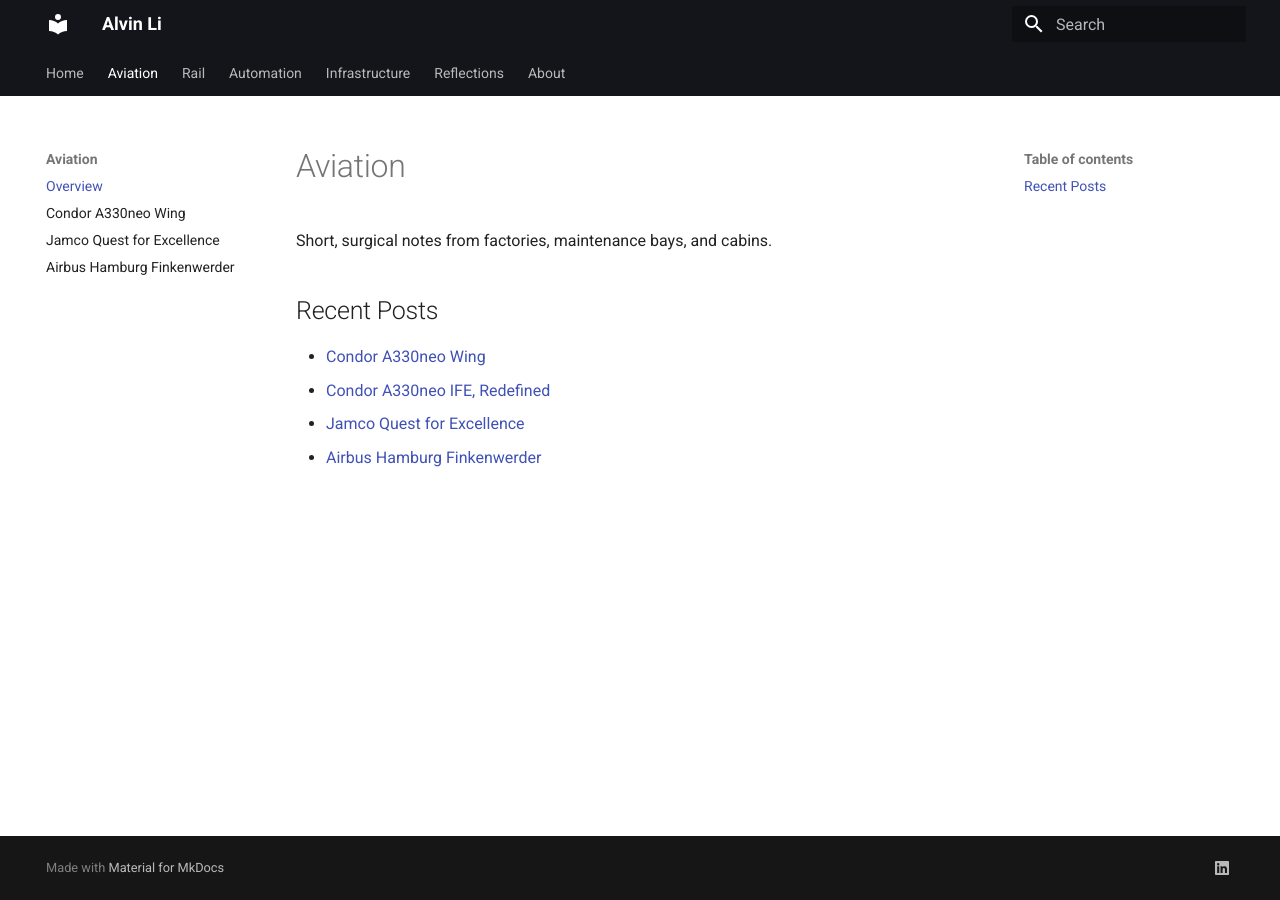
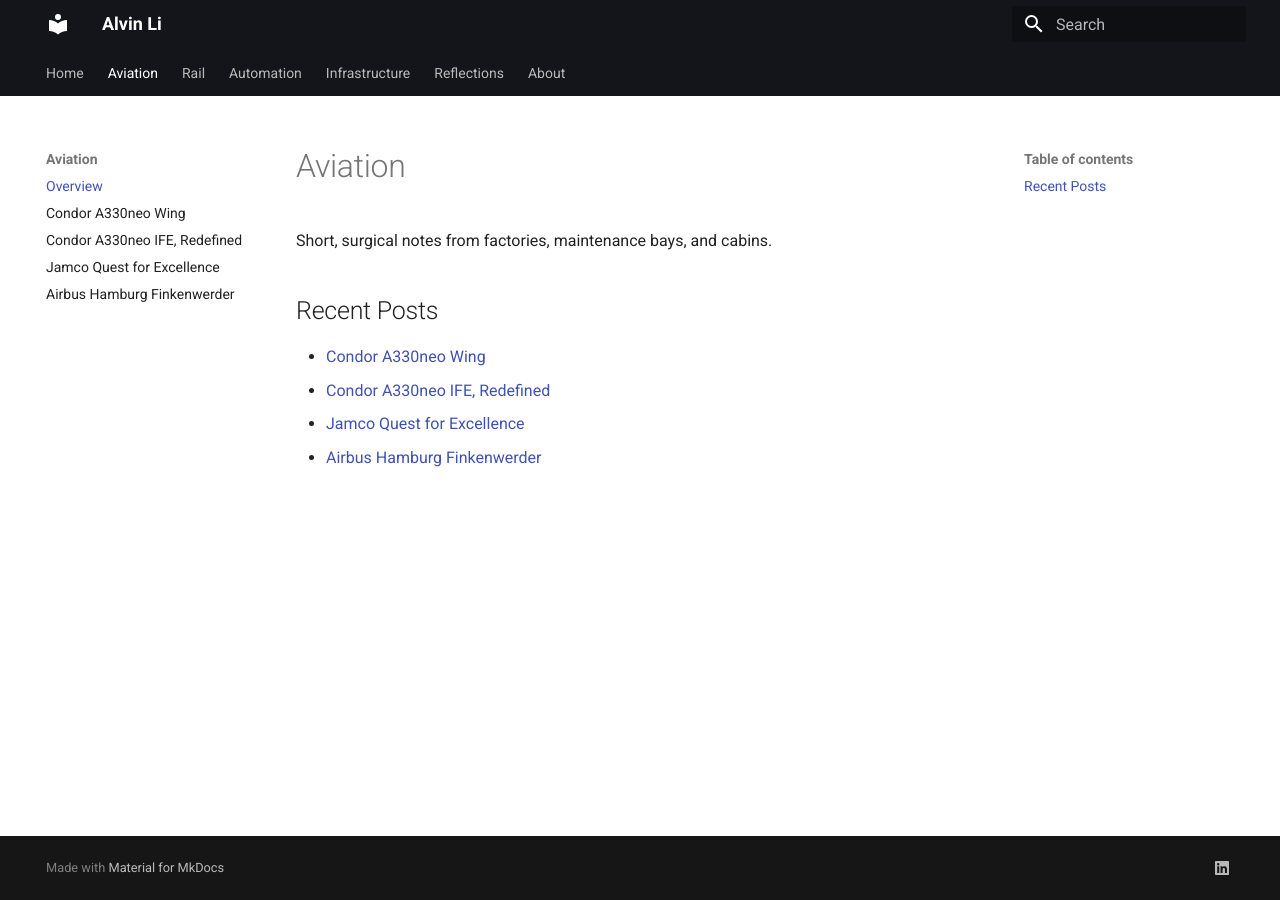
Before and after one commit to alvvvli/alvin-site, an MkDocs documentation site: the page built from docs/aviation/index.md, in a window 1280 px wide. Built offline with MkDocs 1.6.1 and Material for MkDocs 9.7.7, drawn with Linux system fonts in a browser that asks for light colours.

Commit message:
Update mkdocs.yml

```diff
--- a/mkdocs.yml
+++ b/mkdocs.yml
@@ -32,6 +32,7 @@ nav:
   - Aviation:
       - Overview: aviation/index.md
       - Condor A330neo Wing: aviation/a330neofra.md
+      - Condor A330neo IFE, Redefined: aviation/condorife.md
       - Jamco Quest for Excellence: aviation/jamco.md
       - Airbus Hamburg Finkenwerder: aviation/airbushamburg.md
   - Rail:
```
